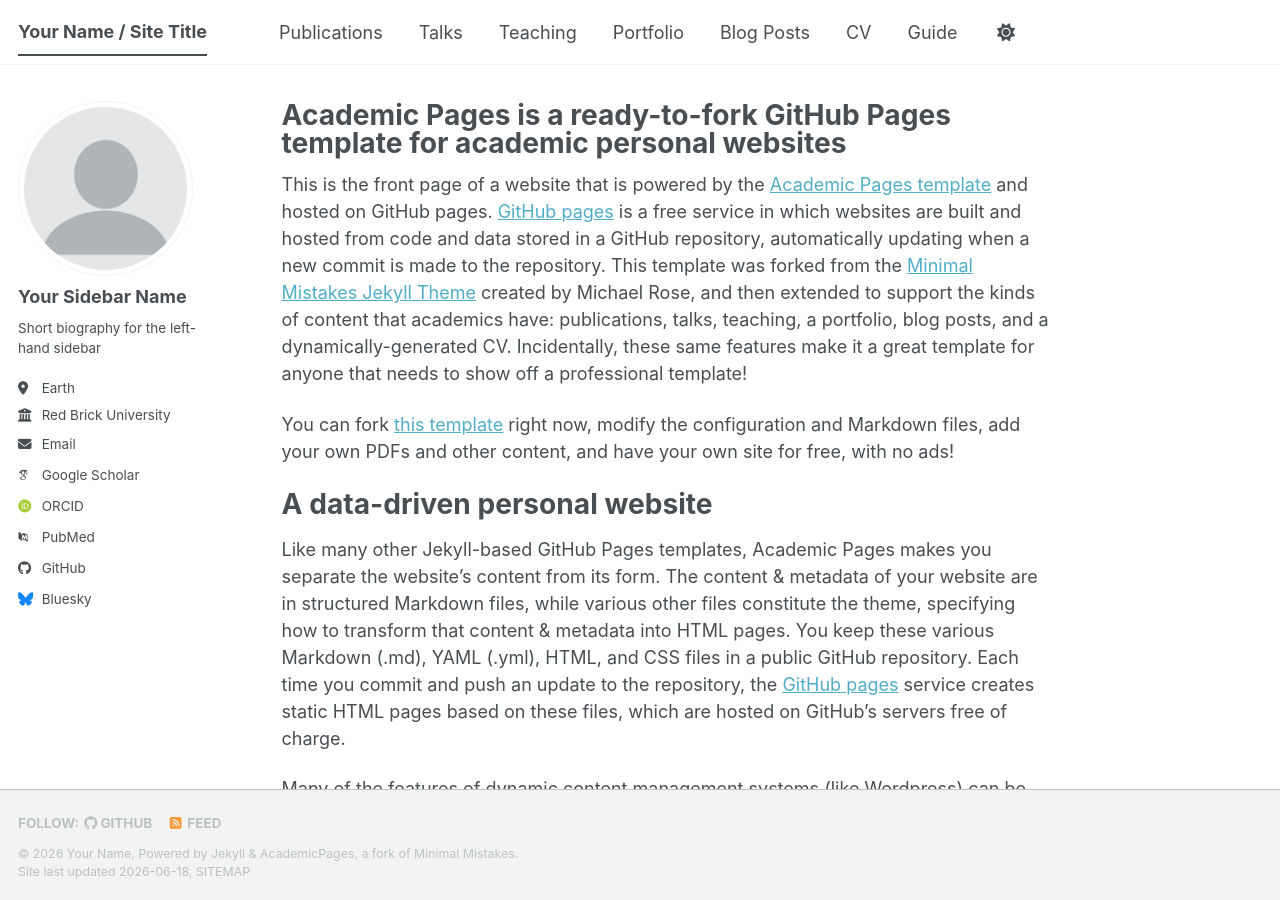
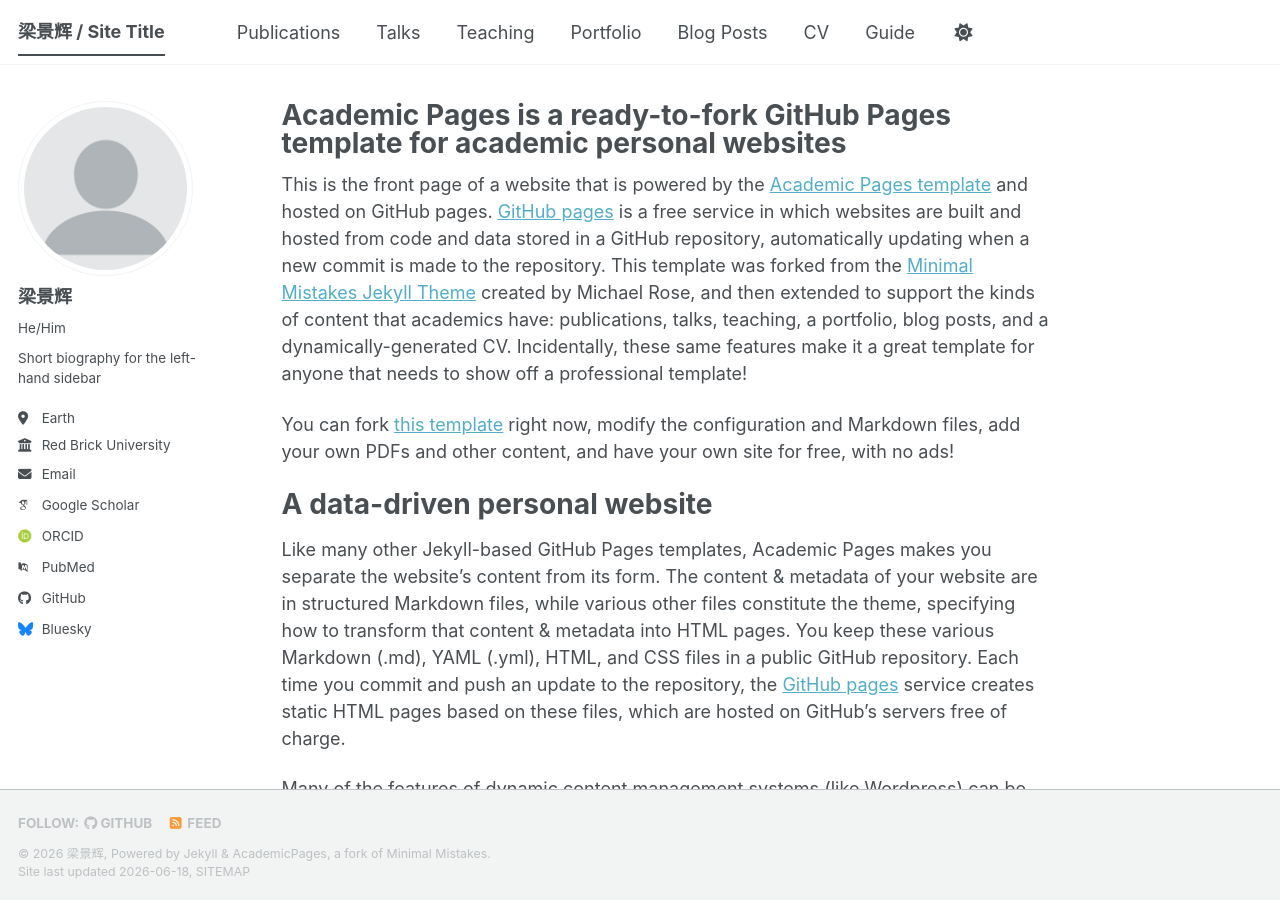
Before and after one commit to LeungKing-fai/leungking-fai.github.io, a Jekyll site: the page built from _pages/about.md, in a window 1280 px wide and 900 px high. Built offline with Jekyll 4.4.1, drawn with Linux system fonts in a browser that asks for light colours; some web fonts are replaced; a script bundle is joined from its source files by our own code; library files that are not in the unit come from our copies.

Commit message:
init(project): change name and uri

```diff
--- a/_config.yml
+++ b/_config.yml
@@ -9,14 +9,14 @@
 # Basic Site Settings
 locale                   : "en-US"
 site_theme               : "default" # The available themes options are "default", "air", "sunrise", "mint", "dirt" and "contrast"
-title                    : "Your Name / Site Title"
+title                    : "梁景辉 / Site Title"
 title_separator          : "-"
-name                     : &name "Your Name"
-description              : &description "Your Name's academic portfolio"   # Update this with a general description of your site, this is the default if not overridden by a page
-url                      : https://academicpages.github.io # The base hostname & protocol for your site e.g. "https://[your GitHub username].github.io",
+name                     : &name "梁景辉"
+description              : &description "梁景辉's academic portfolio"   # Update this with a general description of your site, this is the default if not overridden by a page
+url                      : https://leungking-fai.github.io # The base hostname & protocol for your site e.g. "https://[your GitHub username].github.io",
                                                            # or if you already have some other page hosted on Github then use "https://[your GitHub username].github.io/[Your Repo Name]"
 baseurl                  : "" # the subpath of your site, e.g. "/blog"
-repository               : "academicpages/academicpages.github.io"
+repository               : "LeungKing-fai/leungking-fai.github.io"
 
 # Site Author - The following control what appear as part of the author content on the side bar.
 #               If a field is blank the icon and link will not appear, otherwise it will be shown.
@@ -24,13 +24,13 @@ repository               : "academicpages/academicpages.github.io"
 author:
   # Biographic information
   avatar           : "profile.png"
-  name             : "Your Sidebar Name"
-  pronouns         : # example: "she/her"
+  name             : "梁景辉"
+  pronouns         : "He/Him"
   bio              : "Short biography for the left-hand sidebar"
   location         : "Earth"
   employer         : "Red Brick University"
   uri              : # URL
-  email            : "none@example.org"
+  email            : "3414467112@qq.com"
 
   # Academic websites
   academia         : # URL
```
